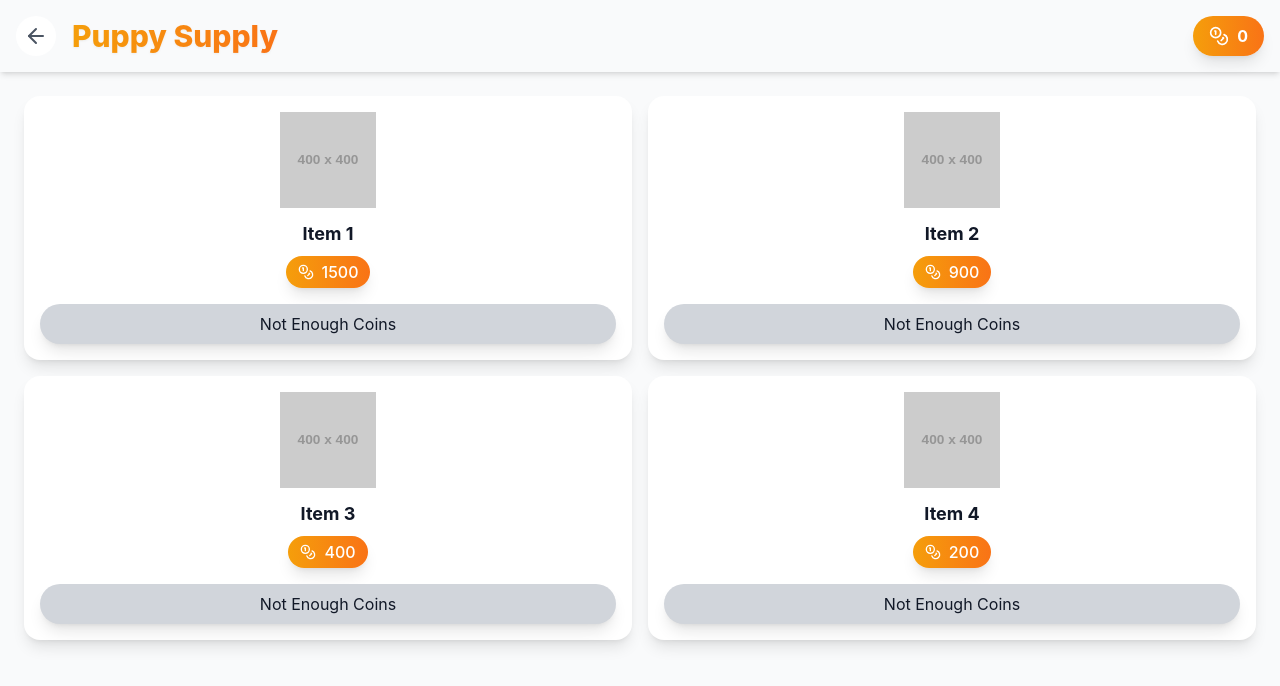
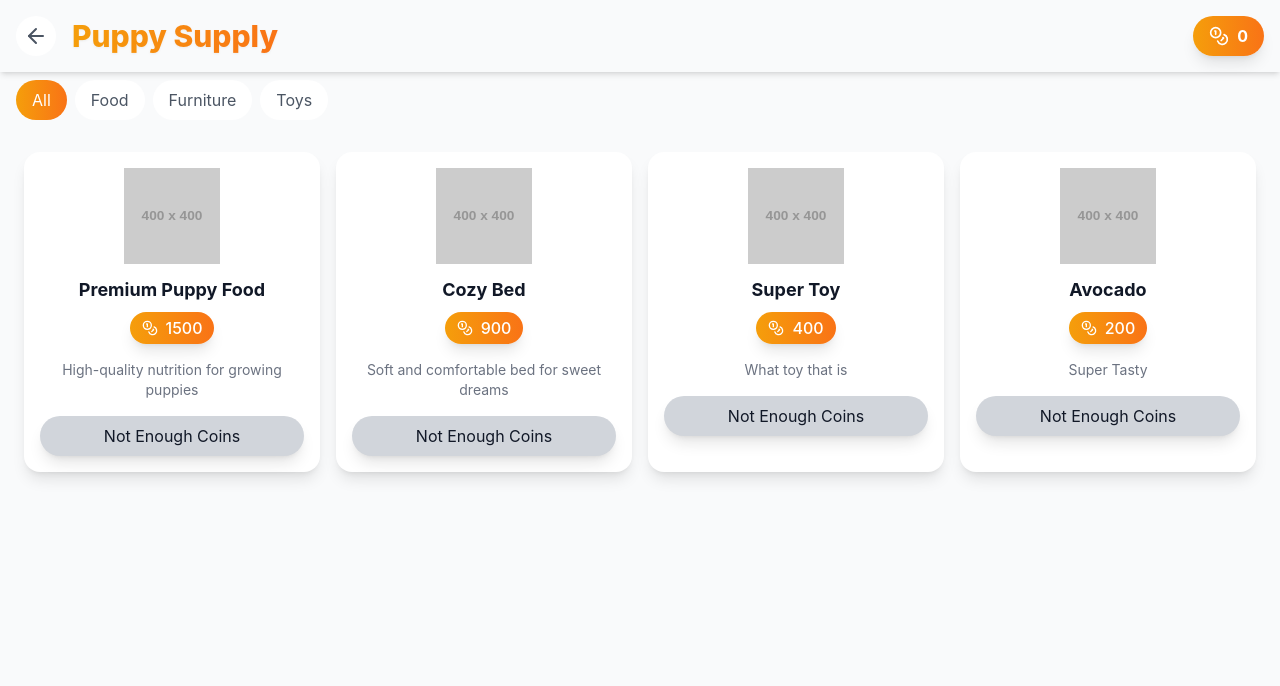
Before and after one commit to dbischoff777/reflexa, a React (Create React App) app: page /shop in a window 1280 px wide. Shown: the top 686 px of the page. Built offline with nearby package versions, Linux system fonts and the light colour scheme.

Commit message:
enhanced the shop

```diff
--- a/package.json
+++ b/package.json
@@ -18,6 +18,7 @@
     "lucide-react": "^0.454.0",
     "react": "^18.3.1",
     "react-dom": "^18.3.1",
+    "react-hot-toast": "^2.4.1",
     "react-particles": "^2.12.2",
     "react-router-dom": "^6.27.0",
     "react-scripts": "5.0.1",
--- a/src/App.js
+++ b/src/App.js
@@ -9,6 +9,7 @@ import PlayerProfile from './PlayerProfile';
 import { PlayerProvider } from './utils/PlayerContext';
 import 'react-toastify/dist/ReactToastify.css';
 import { ToastContainer } from 'react-toastify';
+import { Toaster } from 'react-hot-toast';
 import Shop from './components/Shop';
 
 // Create a wrapper component to access the context
@@ -33,6 +34,7 @@ function App() {
       <SettingsProvider>
         <PlayerProvider>
           <ToastContainer />
+          <Toaster position="top-center" />
           <div className="App">
             <AppRoutes />
           </div>
--- a/src/components/Shop.jsx
+++ b/src/components/Shop.jsx
@@ -1,58 +1,88 @@
 import React, { useState } from 'react';
 import { usePlayer } from '../utils/PlayerContext';
 import { useSettings } from '../Settings';
-import { Coins, ArrowLeft } from 'lucide-react';
+import { Coins, ArrowLeft, Filter } from 'lucide-react';
 import { useNavigate } from 'react-router-dom';
+import toast from 'react-hot-toast';
 
 const Shop = () => {
   const navigate = useNavigate();
   const { playerData, updatePlayerData } = usePlayer();
   const { settings } = useSettings();
+  const [selectedCategory, setSelectedCategory] = useState('all');
+  const [showConfirmation, setShowConfirmation] = useState(false);
+  const [selectedItem, setSelectedItem] = useState(null);
+
   const [items, setItems] = useState([
     {
       id: 1,
-      name: 'Item 1',
+      name: 'Premium Puppy Food',
+      description: 'High-quality nutrition for growing puppies',
+      category: 'food',
       cost: 1500,
       unlocked: false,
       image: 'https://placehold.co/400x400/png'
     },
     {
       id: 2,
-      name: 'Item 2',
+      name: 'Cozy Bed',
+      description: 'Soft and comfortable bed for sweet dreams',
+      category: 'furniture',
       cost: 900,
       unlocked: false,
-      image: 'https://placehold.co/400x400/png'    },
+      image: 'https://placehold.co/400x400/png'
+    },
     {
       id: 3,
-      name: 'Item 3',
+      name: 'Super Toy',
+      description: 'What toy that is',
+      category: 'toys',
       cost: 400,
       unlocked: false,
-      image: 'https://placehold.co/400x400/png'    },
+      image: 'https://placehold.co/400x400/png'
+    },
     {
       id: 4,
-      name: 'Item 4',
+      name: 'Avocado',
+      description: 'Super Tasty',
+      category: 'food',
       cost: 200,
       unlocked: false,
-      image: 'https://placehold.co/400x400/png'    }
+      image: 'https://placehold.co/400x400/png'
+    }
   ]);
+
+  const categories = ['all', 'food', 'furniture', 'toys'];
 
   const handlePurchase = (itemId) => {
     const item = items.find(i => i.id === itemId);
-    if (playerData.coins >= item.cost && !item.unlocked) {
-      // Subtract coins from player data
+    setSelectedItem(item);
+    setShowConfirmation(true);
+  };
+
+  const confirmPurchase = () => {
+    if (playerData.coins >= selectedItem.cost && !selectedItem.unlocked) {
       updatePlayerData({
         ...playerData,
-        coins: playerData.coins - item.cost
+        coins: playerData.coins - selectedItem.cost
       });
 
-      // Update items state to mark as unlocked
       setItems(prevItems =>
         prevItems.map(i =>
-          i.id === itemId ? { ...i, unlocked: true } : i
+          i.id === selectedItem.id ? { ...i, unlocked: true } : i
         )
       );
+
+      toast.success('Purchase successful!');
+    } else {
+      toast.error('Not enough coins!');
     }
+    setShowConfirmation(false);
   };
+
+  const filteredItems = items.filter(item =>
+    selectedCategory === 'all' || item.category === selectedCategory
+  );
 
   const handleBack = () => {
     navigate(-1);
@@ -90,11 +120,32 @@ const Shop = () => {
         </div>
       </div>
 
+      {/* Category Filter */}
+      <div className="px-4 py-2">
+        <div className="max-w-7xl mx-auto flex gap-2 overflow-x-auto">
+          {categories.map(category => (
+            <button
+              key={category}
+              onClick={() => setSelectedCategory(category)}
+              className={`px-4 py-2 rounded-full capitalize whitespace-nowrap ${
+                selectedCategory === category
+                  ? 'bg-gradient-to-r from-amber-500 to-orange-500 text-white'
+                  : isDark
+                    ? 'bg-gray-800 text-gray-200'
+                    : 'bg-white text-gray-600'
+              }`}
+            >
+              {category}
+            </button>
+          ))}
+        </div>
+      </div>
+
       {/* Main Content */}
       <div className="flex-grow p-4 sm:p-6">
         <div className="max-w-7xl mx-auto">
-          <div className="grid grid-cols-2 gap-4">
-            {items.map(item => (
+          <div className="grid grid-cols-1 sm:grid-cols-2 lg:grid-cols-3 xl:grid-cols-4 gap-4">
+            {filteredItems.map(item => (
               <div
                 key={item.id}
                 className={`relative p-4 rounded-2xl shadow-lg transition-all duration-200 ${
@@ -114,6 +165,9 @@ const Shop = () => {
                       <p className="font-medium text-white">{item.cost}</p>
                     </div>
                   </div>
+                  <p className="text-sm text-gray-500 mb-4 text-center">
+                    {item.description}
+                  </p>
                   <button
                     className={`w-full px-4 py-2 rounded-full transition-all duration-200 transform hover:scale-105 shadow-lg hover:shadow-xl ${
                       item.unlocked
@@ -135,6 +189,30 @@ const Shop = () => {
           </div>
         </div>
       </div>
+
+      {/* Purchase Confirmation Modal */}
+      {showConfirmation && (
+        <div className="fixed inset-0 bg-black bg-opacity-50 flex items-center justify-center p-4">
+          <div className={`p-6 rounded-lg ${isDark ? 'bg-gray-800' : 'bg-white'} max-w-sm w-full`}>
+            <h3 className="text-lg font-bold mb-4">Confirm Purchase</h3>
+            <p className="mb-4">Are you sure you want to purchase {selectedItem.name} for {selectedItem.cost} coins?</p>
+            <div className="flex justify-end gap-4">
+              <button
+                onClick={() => setShowConfirmation(false)}
+                className="px-4 py-2 rounded-full bg-gray-300"
+              >
+                Cancel
+              </button>
+              <button
+                onClick={confirmPurchase}
+                className="px-4 py-2 rounded-full bg-gradient-to-r from-amber-500 to-orange-500 text-white"
+              >
+                Confirm
+              </button>
+            </div>
+          </div>
+        </div>
+      )}
     </div>
   );
 };
```
Also changed, not shown: 1 other file (tests, documents, lock files or other folders).
